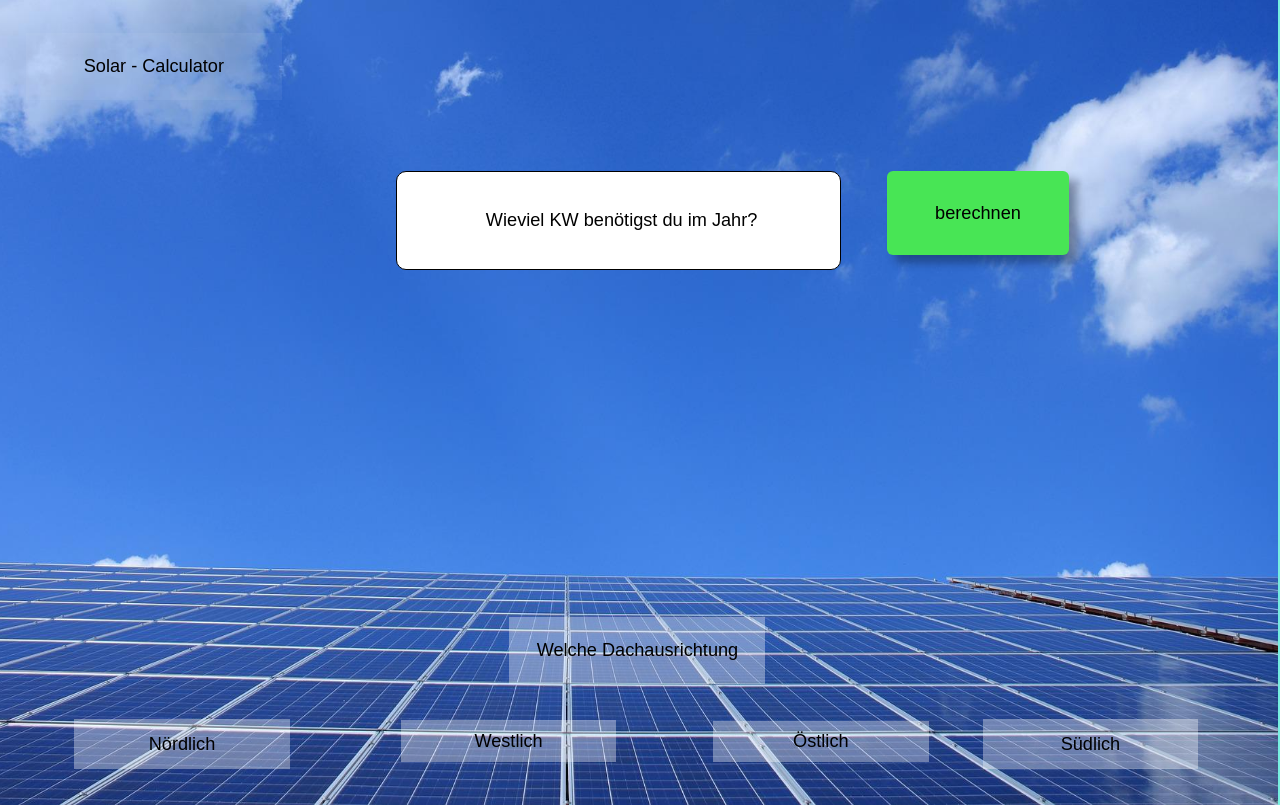
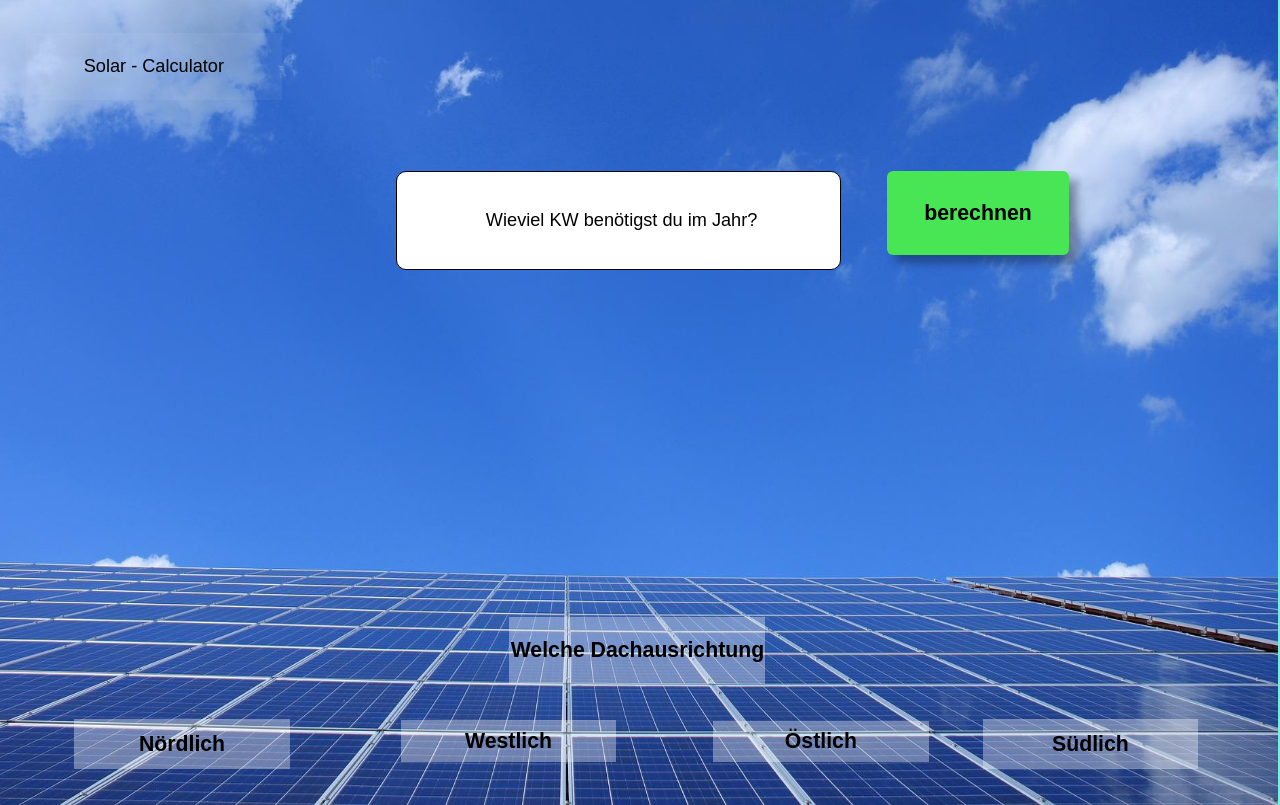
Before and after one commit to Mars4all/Solar-Calculater, a plain HTML site: page index.html in a window 1280 px wide. Drawn offline with nearby package versions, Linux system fonts and the light colour scheme.

Commit message:
update Perfekt, super cool.

```diff
--- a/index.html
+++ b/index.html
@@ -11,13 +11,13 @@
 <body>
 	<img src="hintergrund.jpg" id="img1">
 	<div id="div2">Solar - Calculator</div>
-	<div id="button1" class="Ausrichtung">Nördlich</div>
-	<div id="button2">Westlich</div>
-	<div id="div5">berechnen</div>
-	<div id="button3">Östlich</div>
-	<div id="button4">Südlich</div>
-	<div id="div15">Welche Dachausrichtung</div>
-	<div id="div16">Sie benötigen :  Module </div>
+	<div id="button1" class="Ausrichtung"><h3>Nördlich</h3></div>
+	<div id="button2"><h3>Westlich</h3></div>
+	<div id="div5"><h3>berechnen</h3></div>
+	<div id="button3"><h3>Östlich</h3></div>
+	<div id="button4"><h3>Südlich</h3></div>
+	<div id="div15"><h3>Welche Dachausrichtung</h3></div>
+	<div id="div16"><h3>Sie benötigen :  Module </h3></div>
 	<input type="text" id="input17" value="Wieviel KW benötigst du im Jahr?">
 
 	<script src="https://code.jquery.com/jquery-3.5.1.min.js"></script>
```
